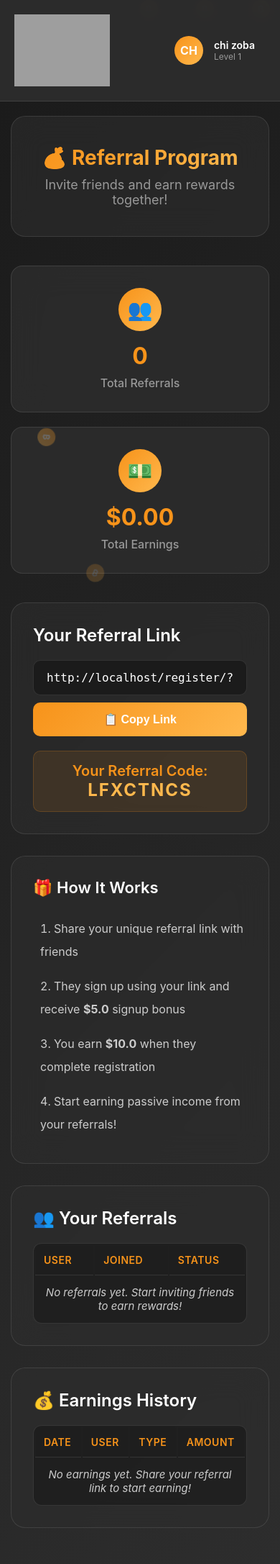
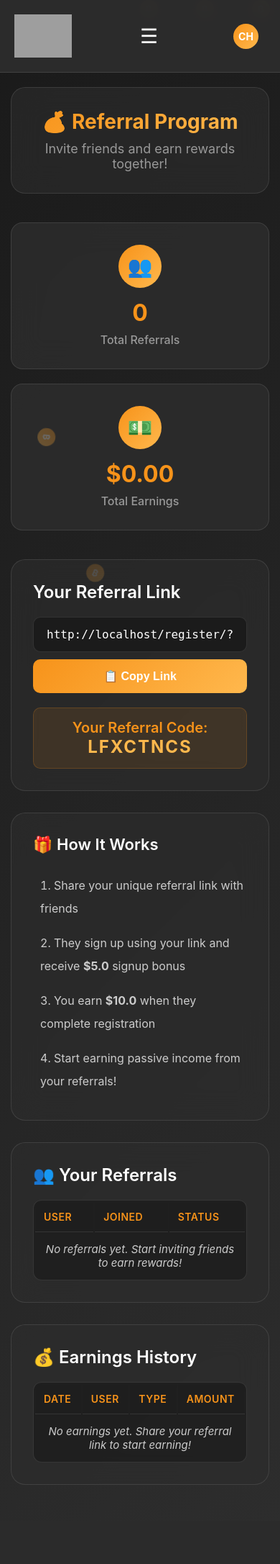
Before and after one commit to Ifeanyidremz/eggma, a Django app: page /market/referral/dashboard/ in a window 390 px wide. Shown: the whole page at 72% size. After the commit the page ends 2063 px from the top, so only its background shows below. Run offline with Django 5.2, Linux system fonts and the light colour scheme; a user stored in the database is signed in; data comes from the database, SQL or seed files in the repository; data that the repository does not hold is empty; grey boxes are pictures that could not be loaded.

Commit message:
added few changes

```diff
--- a/templates/referral_dashboard.html
+++ b/templates/referral_dashboard.html
@@ -54,6 +54,21 @@
         .logo:hover img {
             transform: scale(1.05);
             filter: brightness(1.1);
+        }
+
+        .menu-toggle {
+            display: none;
+            background: none;
+            border: none;
+            color: white;
+            font-size: 28px;
+            cursor: pointer;
+            padding: 5px 10px;
+            transition: color 0.3s ease;
+        }
+
+        .menu-toggle:hover {
+            color: #f7931a;
         }
 
         .nav-links {
@@ -481,7 +496,62 @@
         }
 
         @media (max-width: 768px) {
+            .menu-toggle {
+                display: block;
+            }
+
             .nav-links {
+                position: absolute;
+                top: 100%;
+                left: 0;
+                right: 0;
+                background: rgba(45, 45, 45, 0.98);
+                backdrop-filter: blur(20px);
+                flex-direction: column;
+                gap: 0;
+                padding: 10px 0;
+                border-bottom: 1px solid rgba(255, 255, 255, 0.1);
+                display: none;
+            }
+
+            .nav-links.show {
+                display: flex;
+            }
+
+            .nav-links a {
+                width: 100%;
+                padding: 15px 20px;
+                border-bottom: 1px solid rgba(255, 255, 255, 0.05);
+            }
+
+            .nav-links a:last-child {
+                border-bottom: none;
+            }
+
+            .nav-links a.active::after {
+                display: none;
+            }
+
+            .nav-links a.active {
+                background: rgba(247, 147, 26, 0.1);
+            }
+
+            .logo img {
+                height: 60px;
+            }
+
+            .user-profile {
+                gap: 8px;
+                padding: 5px 10px;
+            }
+
+            .user-avatar {
+                width: 35px;
+                height: 35px;
+                font-size: 14px;
+            }
+
+            .user-profile > div:nth-child(2) {
                 display: none;
             }
 
@@ -497,12 +567,18 @@
                 padding: 20px 15px;
             }
 
+            .referral-header {
+                padding: 30px 20px;
+            }
+
             .referral-header h1 {
                 font-size: 28px;
             }
 
             .referral-table {
                 font-size: 14px;
+                display: block;
+                overflow-x: auto;
             }
 
             .referral-table th,
@@ -536,7 +612,8 @@
             <a href="{% url 'landing-page' %}" class="logo">
                <img src="/static/evgchain-logo.png" alt="EVGxchain">
             </a>
-            <div class="nav-links">
+            <button class="menu-toggle" onclick="toggleMenu()">☰</button>
+            <div class="nav-links" id="navLinks">
                 <a href="{% url 'dashboard' %}">Dashboard</a>
                 <a href="{% url 'market-data' %}">Markets</a>
                 <a href="{% url 'referral-dashboard' %}" class="active">💰 Referrals</a>
@@ -661,6 +738,11 @@
     </div>
 
     <script>
+        function toggleMenu() {
+            const navLinks = document.getElementById('navLinks');
+            navLinks.classList.toggle('show');
+        }
+
         function toggleProfileMenu() {
             const dropdown = document.getElementById('profileDropdown');
             dropdown.classList.toggle('show');
@@ -669,22 +751,27 @@
         document.addEventListener('click', function(event) {
             const profile = document.querySelector('.user-profile');
             const dropdown = document.getElementById('profileDropdown');
+            const menuToggle = document.querySelector('.menu-toggle');
+            const navLinks = document.getElementById('navLinks');
 
             if (!profile.contains(event.target)) {
                 dropdown.classList.remove('show');
+            }
+
+            if (!menuToggle.contains(event.target) && !navLinks.contains(event.target)) {
+                navLinks.classList.remove('show');
             }
         });
 
         function copyReferralLink() {
             const linkInput = document.getElementById('referralLink');
             linkInput.select();
-            linkInput.setSelectionRange(0, 99999); // For mobile devices
+            linkInput.setSelectionRange(0, 99999);
 
             try {
                 document.execCommand('copy');
                 showNotification('✅ Referral link copied to clipboard!');
             } catch (err) {
-                // Fallback for modern browsers
                 navigator.clipboard.writeText(linkInput.value).then(function() {
                     showNotification('✅ Referral link copied to clipboard!');
                 }, function() {
@@ -694,7 +781,6 @@
         }
 
         function showNotification(message) {
-            // Create notification element
             const notification = document.createElement('div');
             notification.className = 'message success';
             notification.textContent = message;
@@ -709,7 +795,6 @@
 
             document.body.appendChild(notification);
 
-            // Remove after 3 seconds
             setTimeout(() => {
                 notification.style.opacity = '0';
                 notification.style.transform = 'translateY(-10px)';
@@ -719,7 +804,6 @@
             }, 3000);
         }
 
-        // Auto-hide messages after 5 seconds
         document.addEventListener('DOMContentLoaded', function() {
             const messages = document.querySelectorAll('.message');
             messages.forEach(message => {
@@ -733,7 +817,6 @@
             });
         });
 
-        // Add floating coins dynamically
         setInterval(() => {
             if (Math.random() < 0.3) {
                 const container = document.querySelector('.floating-coins');
```
